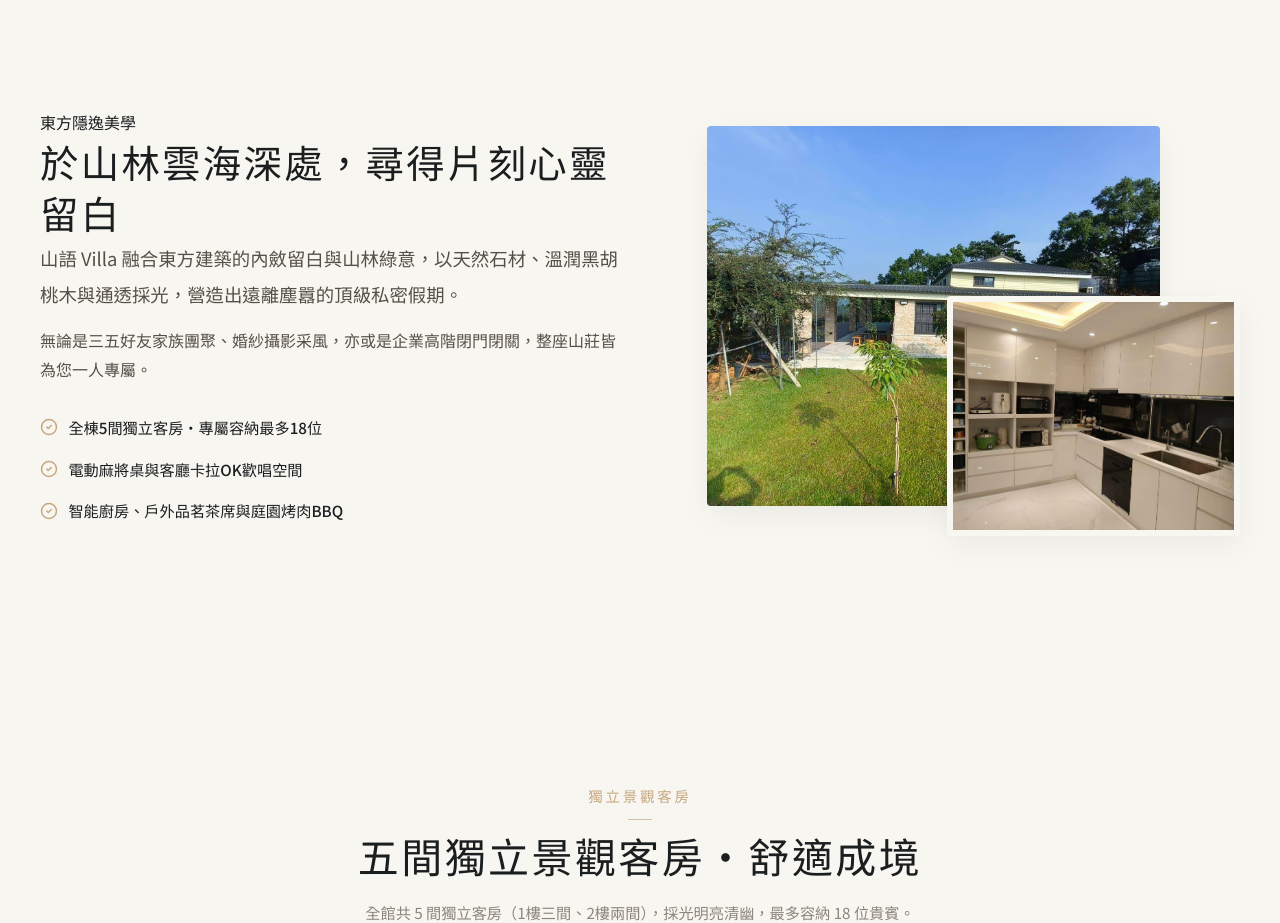
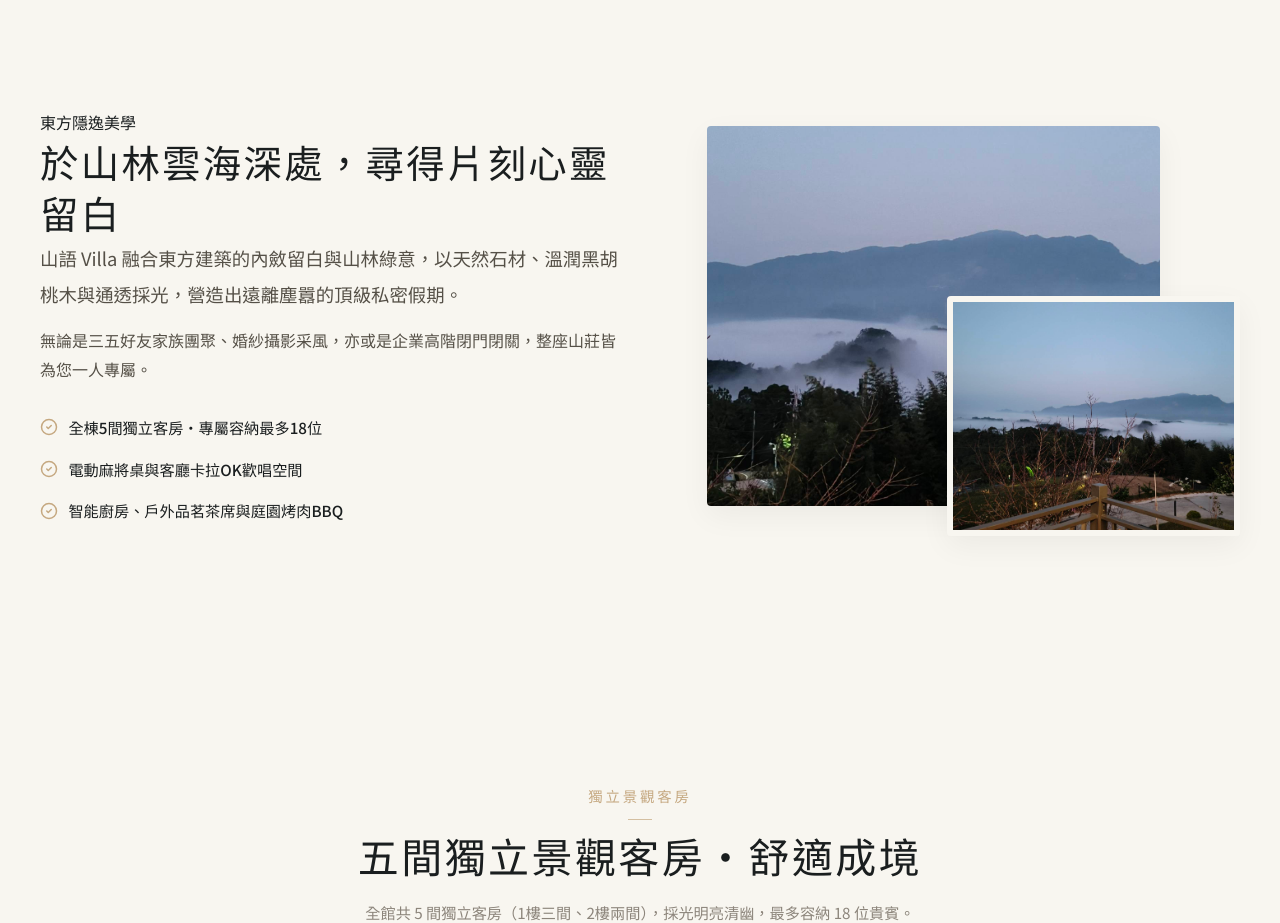
Before and after one commit to aassdd90629/Ann_Villa, a Vue app: page / in a window 1280 px wide. Shown: the part 820-1743 px from the top of the page. Built offline with nearby package versions, Linux system fonts and the light colour scheme.

Commit message:
feat(assets): 建立雲海照片目錄分類與首頁品牌哲思區塊替換

```diff
--- a/src/views/HomeView.vue
+++ b/src/views/HomeView.vue
@@ -119,15 +119,15 @@ const { isEn, t, tField } = useI18n()
           <div class="philosophy-media">
             <div class="img-frame-main img-zoom-container">
               <img
-                src="/img/outdoor-bbq-tea/outdoor-bbq-tea-01.jpg"
-                alt="山語 Villa 實景建築外觀"
+                src="/img/cloud-sea/cloud-sea-01.jpg"
+                :alt="isEn ? 'Spectacular Sea of Clouds at Shan Yu Villa' : '山語 Villa 壯闊山林雲海景致'"
                 loading="lazy"
               />
             </div>
             <div class="img-frame-sub img-zoom-container">
               <img
-                src="/img/kitchen-bar/kitchen-bar-01.jpg"
-                alt="智能廚房與吧台"
+                src="/img/cloud-sea/cloud-sea-02.jpg"
+                :alt="isEn ? 'Mountain Mist and Cloud Sea Horizon' : '山語莊園遠眺層巒雲霧仙境'"
                 loading="lazy"
               />
             </div>
@@ -407,6 +407,11 @@ const { isEn, t, tField } = useI18n()
     height: 380px;
     border-radius: 4px;
     box-shadow: var(--shadow-card);
+
+    @media (max-width: $bp-sm) {
+      width: 88%;
+      height: 250px;
+    }
   }
 
   .img-frame-sub {
@@ -418,6 +423,13 @@ const { isEn, t, tField } = useI18n()
     border-radius: 4px;
     border: 6px solid var(--bg-primary);
     box-shadow: var(--shadow-card);
+
+    @media (max-width: $bp-sm) {
+      width: 55%;
+      height: 150px;
+      bottom: -15px;
+      border-width: 4px;
+    }
   }
 }
 
```
Also changed, not shown: public/img/image-map.json (+18 -0 lines), public/img/cloud-sea/cloud-sea-01.jpg (added), public/img/cloud-sea/cloud-sea-02.jpg (added).
